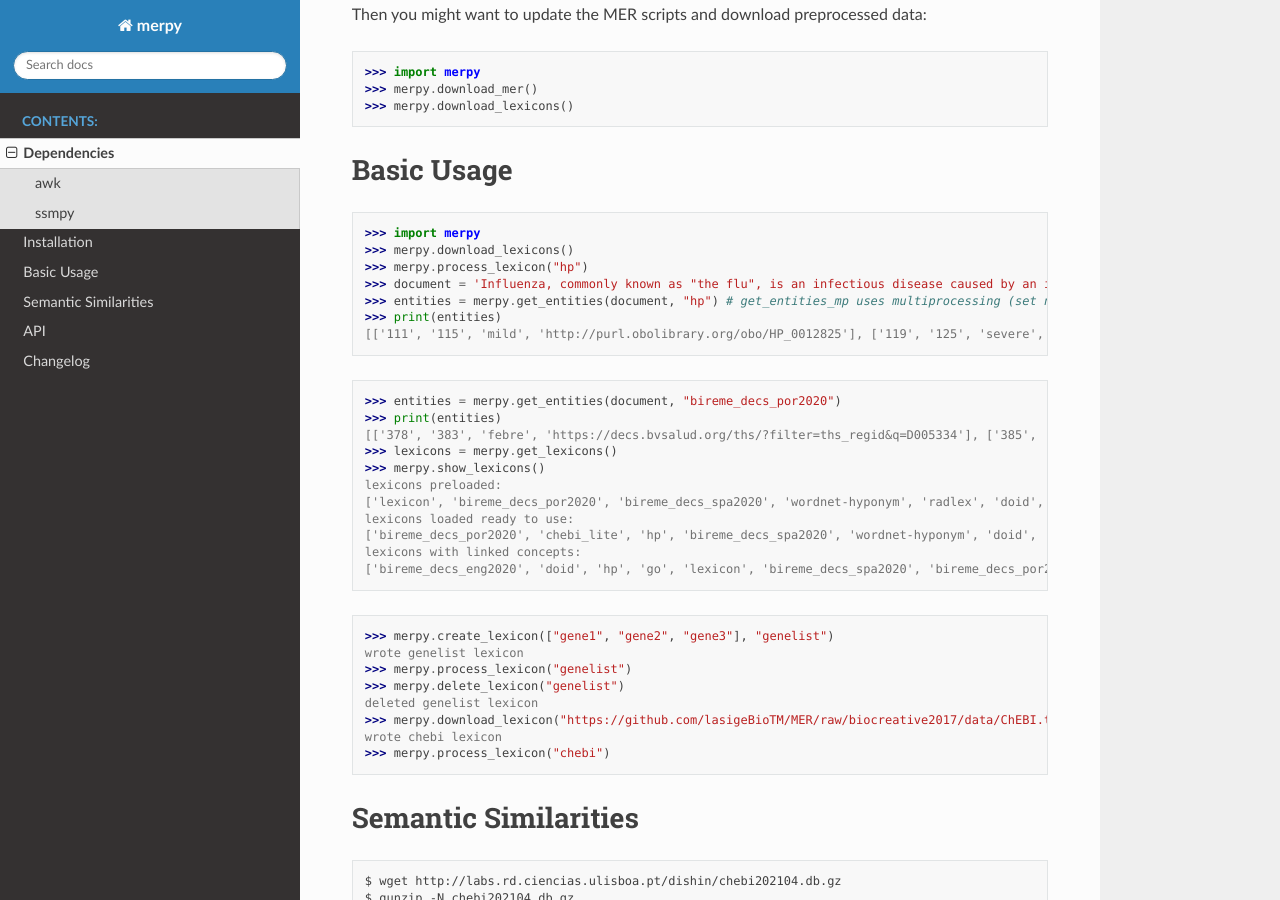
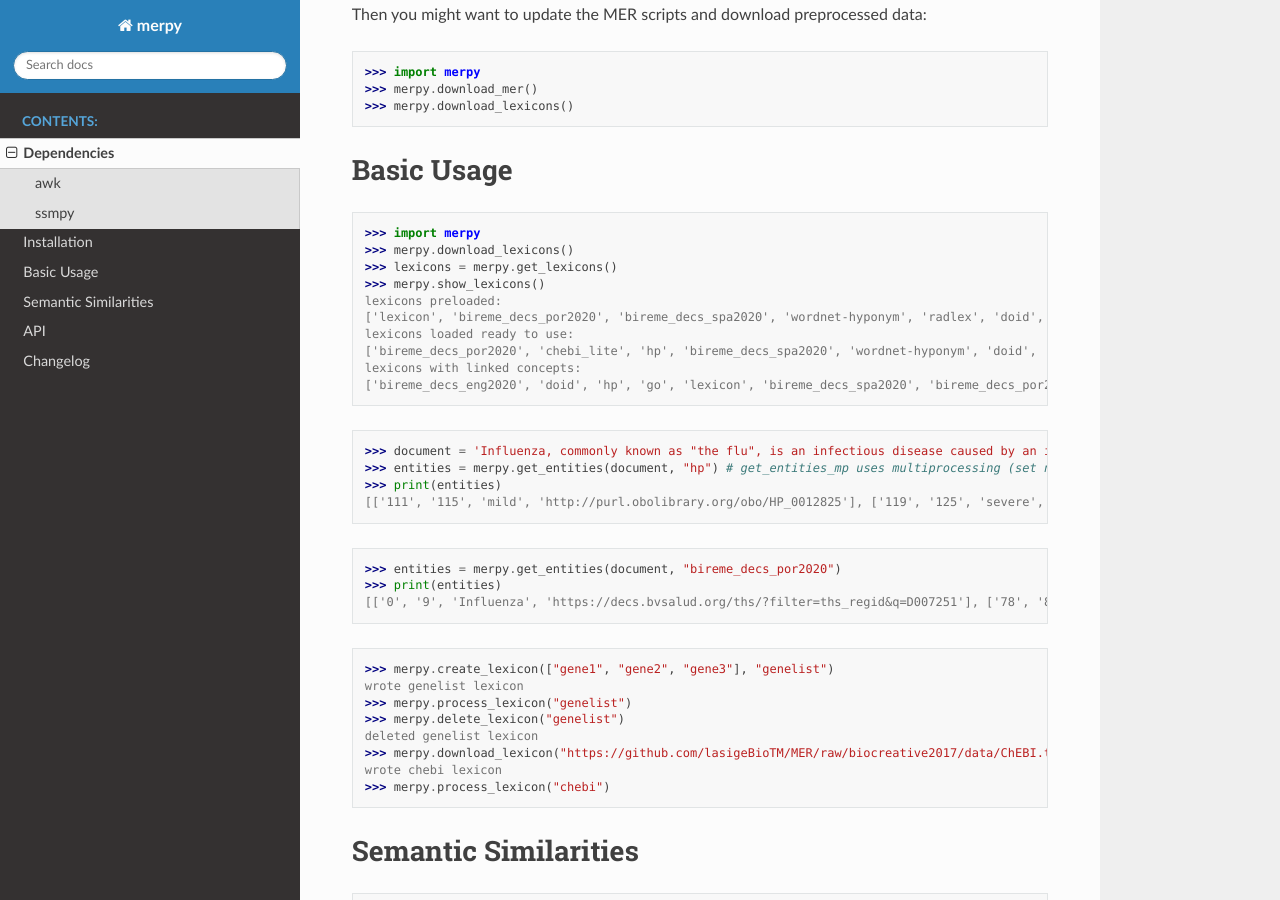
Before and after one commit to lasigeBioTM/merpy, a Sphinx documentation site: the page built from docs/getting_started.rst, in a window 1280 px wide and 900 px high, scrolled down 981 px. Built offline with Sphinx 7.4.7 and the Read the Docs theme 2.0.0, drawn with Linux system fonts in a browser that asks for light colours; some of the changed lines change nothing that is shown.

Commit message:
updated docs

```diff
--- a/docs/getting_started.rst
+++ b/docs/getting_started.rst
@@ -65,15 +65,6 @@ Basic Usage
 
 >>> import merpy
 >>> merpy.download_lexicons()
->>> merpy.process_lexicon("hp")
->>> document = 'Influenza, commonly known as "the flu", is an infectious disease caused by an influenza virus. Symptoms can be mild to severe. The most common symptoms include: a high fever, runny nose, sore throat, muscle pains, headache, coughing, and feeling tired ... Acetylcysteine for reducing the oxygen transport and caffeine to stimulate ... fever, tachypnea ... fiebre, taquipnea ... febre, taquipneia'
->>> entities = merpy.get_entities(document, "hp") # get_entities_mp uses multiprocessing (set n_cores param)
->>> print(entities)
-[['111', '115', 'mild', 'http://purl.obolibrary.org/obo/HP_0012825'], ['119', '125', 'severe', 'http://purl.obolibrary.org/obo/HP_0012828'], ['168', '173', 'fever', 'http://purl.obolibrary.org/obo/HP_0001945'], ['181', '185', 'nose', 'http://purl.obolibrary.org/obo/UBERON_0000004'], ['200', '206', 'muscle', 'http://purl.obolibrary.org/obo/UBERON_0005090'], ['214', '222', 'headache', 'http://purl.obolibrary.org/obo/HP_0002315'], ['224', '232', 'coughing', 'http://purl.obolibrary.org/obo/HP_0012735'], ['246', '251', 'tired', 'http://purl.obolibrary.org/obo/HP_0012378'], ['288', '294', 'oxygen', 'http://purl.obolibrary.org/obo/CHEBI_15379'], ['295', '304', 'transport', 'http://purl.obolibrary.org/obo/GO_0006810'], ['335', '340', 'fever', 'http://purl.obolibrary.org/obo/HP_0001945'], ['342', '351', 'tachypnea', 'http://purl.obolibrary.org/obo/HP_0002789'], ['175', '185', 'runny nose', 'http://purl.obolibrary.org/obo/HP_0031417'], ['187', '198', 'sore throat', 'http://purl.obolibrary.org/obo/HP_0033050']]
-
->>> entities = merpy.get_entities(document, "bireme_decs_por2020")
->>> print(entities)
-[['378', '383', 'febre', 'https://decs.bvsalud.org/ths/?filter=ths_regid&q=D005334'], ['385', '395', 'taquipneia', 'https://decs.bvsalud.org/ths/?filter=ths_regid&q=D059246']]
 >>> lexicons = merpy.get_lexicons()
 >>> merpy.show_lexicons()
 lexicons preloaded:
@@ -82,6 +73,15 @@ lexicons loaded ready to use:
 ['bireme_decs_por2020', 'chebi_lite', 'hp', 'bireme_decs_spa2020', 'wordnet-hyponym', 'doid', 'lexicon', 'radlex', 'go', 'bireme_decs_eng2020']
 lexicons with linked concepts:
 ['bireme_decs_eng2020', 'doid', 'hp', 'go', 'lexicon', 'bireme_decs_spa2020', 'bireme_decs_por2020', 'radlex', 'chebi_lite']
+
+>>> document = 'Influenza, commonly known as "the flu", is an infectious disease caused by an influenza virus. Symptoms can be mild to severe. The most common symptoms include: a high fever, runny nose, sore throat, muscle pains, headache, coughing, and feeling tired ... Acetylcysteine for reducing the oxygen transport and caffeine to stimulate ... fever, tachypnea ... fiebre, taquipnea ... febre, taquipneia'
+>>> entities = merpy.get_entities(document, "hp") # get_entities_mp uses multiprocessing (set n_cores param)
+>>> print(entities)
+[['111', '115', 'mild', 'http://purl.obolibrary.org/obo/HP_0012825'], ['119', '125', 'severe', 'http://purl.obolibrary.org/obo/HP_0012828'], ['168', '173', 'fever', 'http://purl.obolibrary.org/obo/HP_0001945'], ['181', '185', 'nose', 'http://purl.obolibrary.org/obo/UBERON_0000004'], ['200', '206', 'muscle', 'http://purl.obolibrary.org/obo/UBERON_0005090'], ['214', '222', 'headache', 'http://purl.obolibrary.org/obo/HP_0002315'], ['224', '232', 'coughing', 'http://purl.obolibrary.org/obo/HP_0012735'], ['246', '251', 'tired', 'http://purl.obolibrary.org/obo/HP_0012378'], ['288', '294', 'oxygen', 'http://purl.obolibrary.org/obo/CHEBI_15379'], ['295', '304', 'transport', 'http://purl.obolibrary.org/obo/GO_0006810'], ['335', '340', 'fever', 'http://purl.obolibrary.org/obo/HP_0001945'], ['342', '351', 'tachypnea', 'http://purl.obolibrary.org/obo/HP_0002789'], ['175', '185', 'runny nose', 'http://purl.obolibrary.org/obo/HP_0031417'], ['187', '198', 'sore throat', 'http://purl.obolibrary.org/obo/HP_0033050']]
+
+>>> entities = merpy.get_entities(document, "bireme_decs_por2020")
+>>> print(entities)
+[['0', '9', 'Influenza', 'https://decs.bvsalud.org/ths/?filter=ths_regid&q=D007251'], ['78', '87', 'influenza', 'https://decs.bvsalud.org/ths/?filter=ths_regid&q=D007251'], ['378', '383', 'febre', 'https://decs.bvsalud.org/ths/?filter=ths_regid&q=D005334'], ['385', '395', 'taquipneia', 'https://decs.bvsalud.org/ths/?filter=ths_regid&q=D059246']]
 
 >>> merpy.create_lexicon(["gene1", "gene2", "gene3"], "genelist")
 wrote genelist lexicon
```
